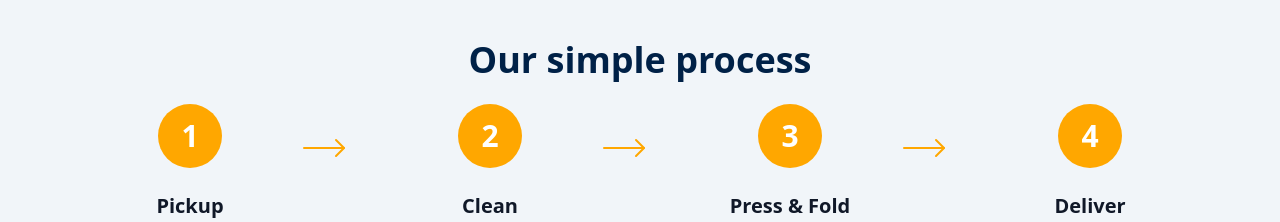
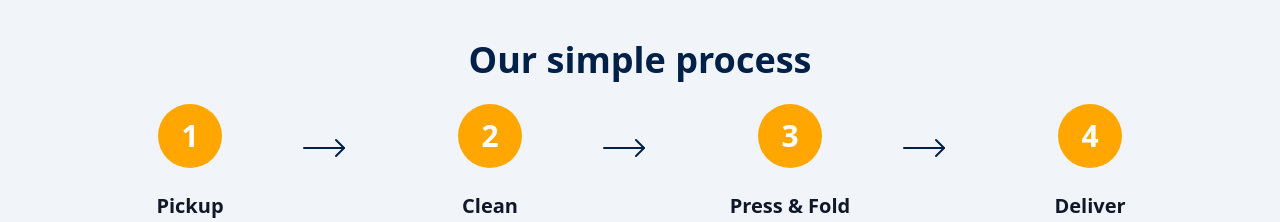
Before and after one commit to Griffin-Ndede/Oxford_blue_frontend, a React (Vite) app: page / in a window 1280 px wide. Shown: the part 800-1022 px from the top of the page. Built offline with nearby package versions, Linux system fonts and the light colour scheme.

Commit message:
Style: changes style in the home page

```diff
--- a/src/Pages/Home.jsx
+++ b/src/Pages/Home.jsx
@@ -123,7 +123,7 @@ console.log(user)
                             key={process.step}
                             className='text-center relative'>
                                 <h1 className='font-bold text-white text-3xl rounded-full bg-custom-yellow p-3 w-16 h-16 flex items-center justify-center mx-auto mb-6'>{process.step}</h1>
-                                <div className='absolute -right-2 top-5 text-custom-yellow hidden md:block'>{process.icon}</div>
+                                <div className='absolute -right-2 top-5 text-custom-blue hidden md:block'>{process.icon}</div>
                                 <h2 className='text-xl font-bold text-gray-900 mb-2'>{process.title}</h2>
                                 <p className='text-lg font-light text-slate-700 text-center max-w-4xl mx-auto mb-6'>{process.description}</p>
                             </div>
```
